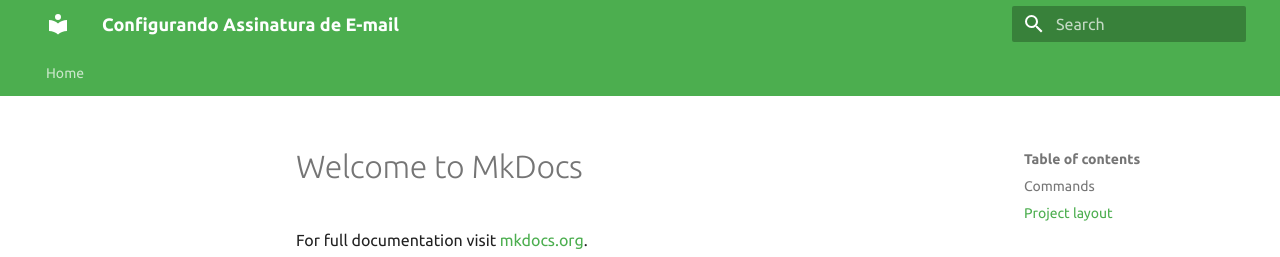
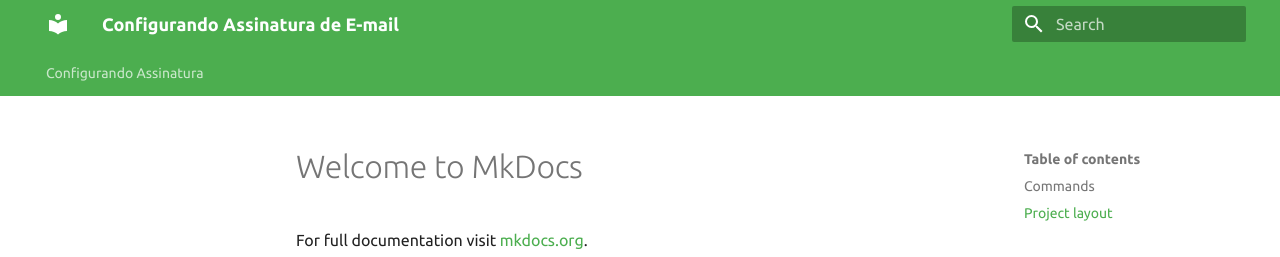
Before and after one commit to Geffersonballes/configurar_assinatura, an MkDocs documentation site: the page built from docs/index.md, in a window 1280 px wide. Shown: the top 257 px of the page. Built offline with MkDocs 1.6.1 and Material for MkDocs 9.7.7, drawn with Linux system fonts in a browser that asks for light colours; old or Windows-style settings are respelled for this version of MkDocs.

Commit message:
editando arquivos

```diff
--- a/mkdocs.yml
+++ b/mkdocs.yml
@@ -49,5 +49,4 @@
 
 # Paginas
 pages:
-  - 'Home':
-    - 'Configurando Assinatura': 'assinatura.md'
+  - 'Configurando Assinatura': 'assinatura.md'
```
